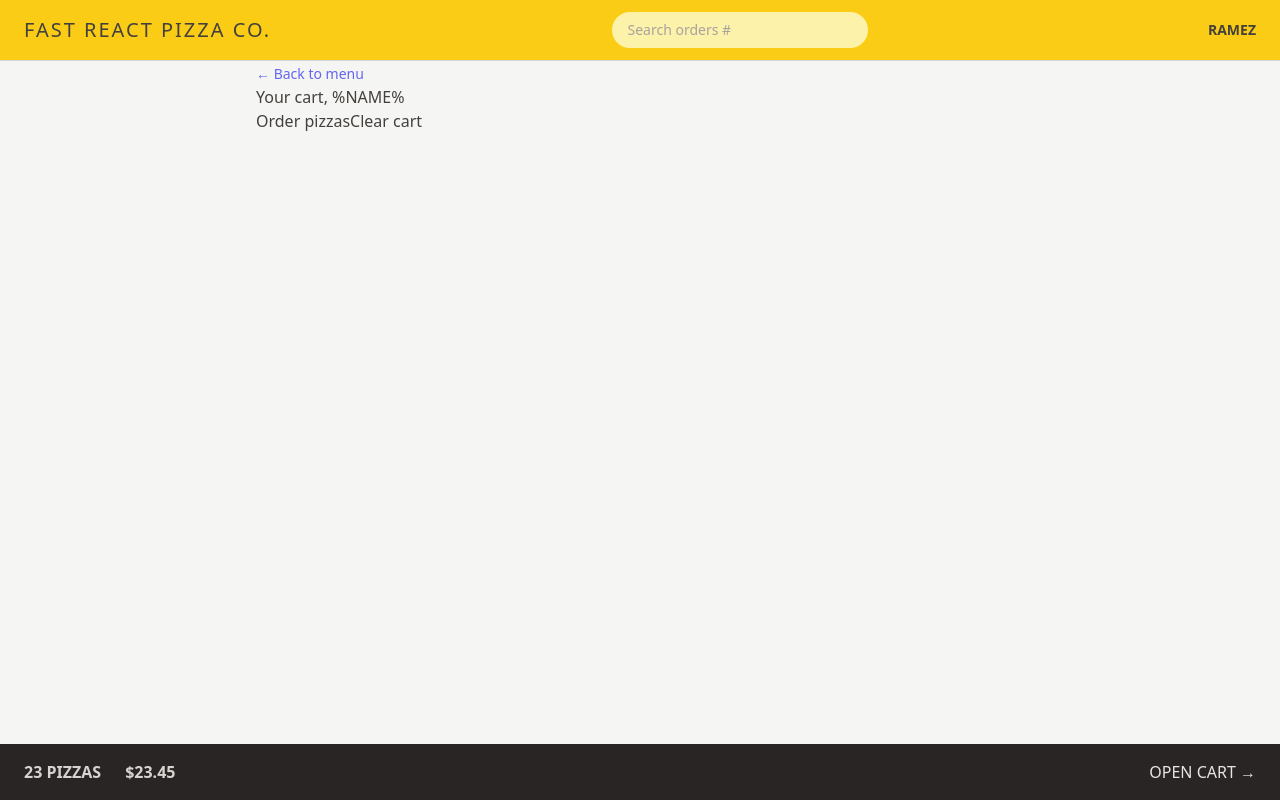
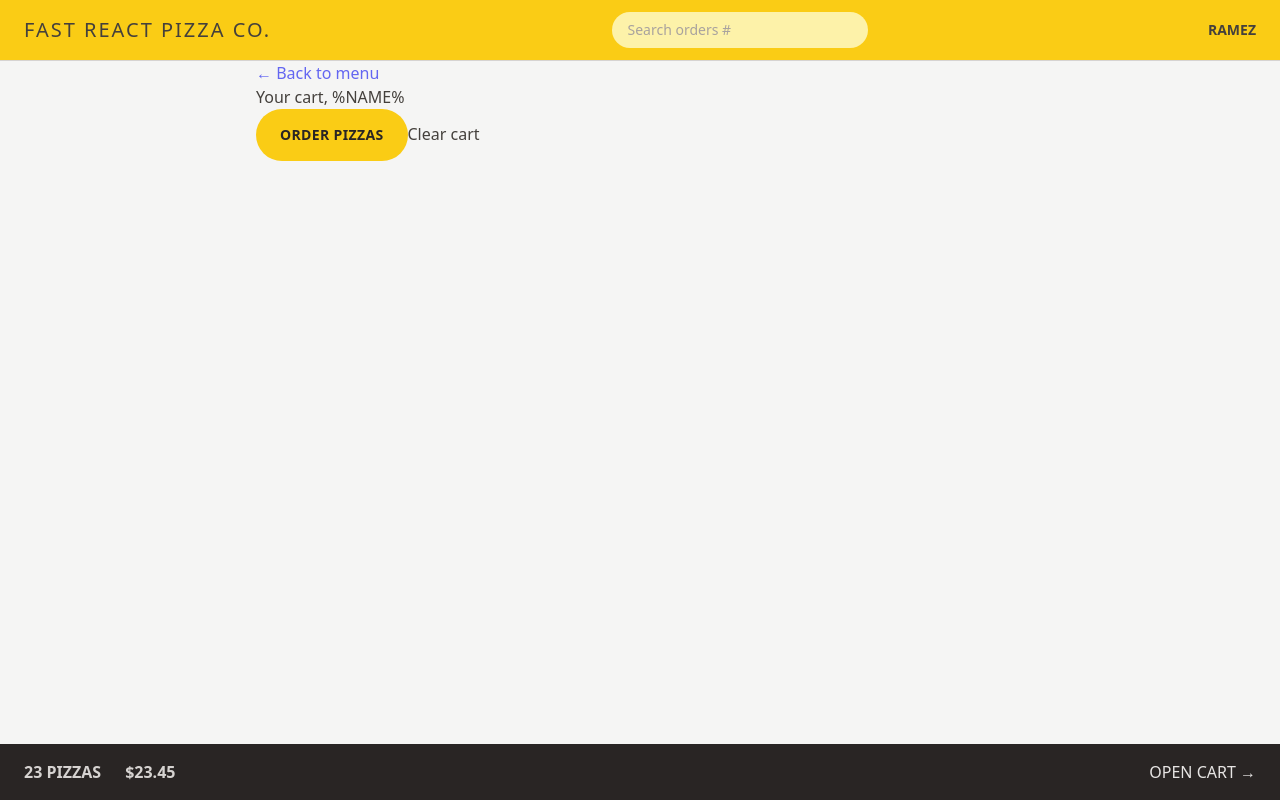
Before and after one commit to RamezKhaled77/react-fast-pizza, a React (Vite) app: page /cart in a window 1280 px wide. Built offline with nearby package versions, Linux system fonts and the light colour scheme.

Commit message:
create a Button & LinkButton components with different styles

```diff
--- a/src/features/cart/Cart.jsx
+++ b/src/features/cart/Cart.jsx
@@ -1,4 +1,6 @@
 import { Link } from "react-router-dom";
+import Button from "../../ui/Button";
+import LinkButton from "../../ui/LinkButton";
 
 const fakeCart = [
   {
@@ -30,17 +32,16 @@ function Cart() {
 
   return (
     <div>
-      <Link
-        to="/menu"
-        className="text-sm text-indigo-500 hover:text-indigo-700 hover:underline"
-      >
+      <LinkButton to="/menu">
         &larr; Back to menu
-      </Link>
+      </LinkButton>
 
       <h2>Your cart, %NAME%</h2>
 
       <div>
-        <Link to="/order/new">Order pizzas</Link>
+        <Button to="/order/new">
+          Order pizzas
+        </Button>
         <button>Clear cart</button>
       </div>
     </div>
--- a/src/features/order/CreateOrder.jsx
+++ b/src/features/order/CreateOrder.jsx
@@ -6,6 +6,7 @@ import {
   useNavigation,
 } from "react-router-dom";
 import { createOrder } from "../../services/apiRestaurant";
+import Button from "../../ui/Button";
 
 // https://uibakery.io/regex-library/phone-number
 const isValidPhone = (str) =>
@@ -118,16 +119,11 @@ function CreateOrder() {
             name="cart"
             value={JSON.stringify(cart)}
           />
-          <button
-            disabled={isSubmitting}
-            className="inline-block rounded-full bg-yellow-400 px-4 py-3 text-sm font-semibold uppercase tracking-wide
-            text-stone-800 transition-all duration-300 hover:bg-yellow-300 focus:bg-yellow-300 focus:outline-none focus:ring
-            focus:ring-yellow-300 focus:ring-offset-2 disabled:cursor-not-allowed"
-          >
+          <Button disabled={isSubmitting}>
             {isSubmitting
               ? "Placing order..."
               : "Order now"}
-          </button>
+          </Button>
         </div>
       </Form>
     </div>
--- a/src/features/user/CreateUser.jsx
+++ b/src/features/user/CreateUser.jsx
@@ -1,4 +1,5 @@
 import { useState } from "react";
+import Button from "../../ui/Button";
 
 function CreateUser() {
   const [username, setUsername] = useState("");
@@ -10,20 +11,23 @@ function CreateUser() {
   return (
     <form onSubmit={handleSubmit}>
       <p className="mb-4 text-sm text-stone-600 md:text-base">
-        👋 Welcome! Please start by telling us your name:
+        👋 Welcome! Please start by telling us
+        your name:
       </p>
 
       <input
-        className="w-72"
+        className="input mb-8 w-72"
         type="text"
         placeholder="Your full name"
         value={username}
-        onChange={(e) => setUsername(e.target.value)}
+        onChange={(e) =>
+          setUsername(e.target.value)
+        }
       />
 
       {username !== "" && (
         <div>
-          <button>Start ordering</button>
+          <Button>Start ordering</Button>
         </div>
       )}
     </form>
--- /dev/null
+++ b/src/ui/Button.jsx
@@ -0,0 +1,26 @@
+import { Link } from "react-router-dom";
+
+// eslint-disable-next-line react/prop-types
+function Button({ children, disabled, to }) {
+  const className =
+    "inline-block rounded-full bg-yellow-400 px-4 py-3 text-sm font-semibold uppercase tracking-wide text-stone-800 transition-all duration-300 hover:bg-yellow-300 focus:bg-yellow-300 focus:outline-none focus:ring focus:ring-yellow-300 focus:ring-offset-2 disabled:cursor-not-allowed sm:px-6 sm:py-4";
+
+  if (to) {
+    return (
+      <Link to={to} className={className}>
+        {children}
+      </Link>
+    );
+  }
+
+  return (
+    <button
+      className={className}
+      disabled={disabled}
+    >
+      {children}
+    </button>
+  );
+}
+
+export default Button;
--- a/src/ui/Error.jsx
+++ b/src/ui/Error.jsx
@@ -1,7 +1,7 @@
-import { useNavigate, useRouteError } from "react-router-dom";
+import { useRouteError } from "react-router-dom";
+import LinkButton from "./LinkButton";
 
 function Error() {
-  const navigate = useNavigate(); // For navigating back to the previous page
   const error = useRouteError(); // For accessing the error information
   console.error(error);
 
@@ -9,7 +9,13 @@ function Error() {
     <div>
       <h1>Something went wrong 😢</h1>
       <p>{error.data || error.message}</p>
-      <button onClick={() => navigate(-1)}>&larr; Go back</button>
+
+      <LinkButton to={`-1`}>
+        &larr; Go back
+      </LinkButton>
+      {/* <button onClick={() => navigate(-1)}>
+        &larr; Go back
+      </button> */}
     </div>
   );
 }
--- /dev/null
+++ b/src/ui/LinkButton.jsx
@@ -0,0 +1,31 @@
+import {
+  Link,
+  useNavigate,
+} from "react-router-dom";
+
+// eslint-disable-next-line react/prop-types
+function LinkButton({ children, to }) {
+  const navigate = useNavigate(); // For navigating back to the previous page
+
+  const className =
+    "text-base font-medium text-indigo-500 hover:text-indigo-700 hover:underline";
+
+  if (to === "-1") {
+    return (
+      <button
+        onClick={() => navigate(-1)}
+        className={className}
+      >
+        {children}
+      </button>
+    );
+  }
+
+  return (
+    <Link to={to} className={className}>
+      {children}
+    </Link>
+  );
+}
+
+export default LinkButton;
```
